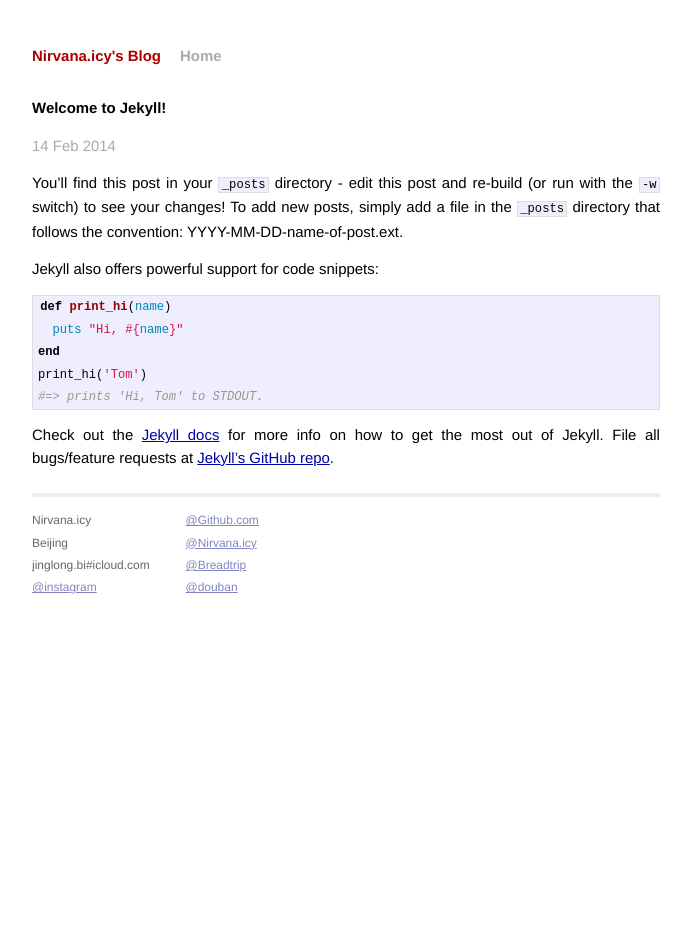
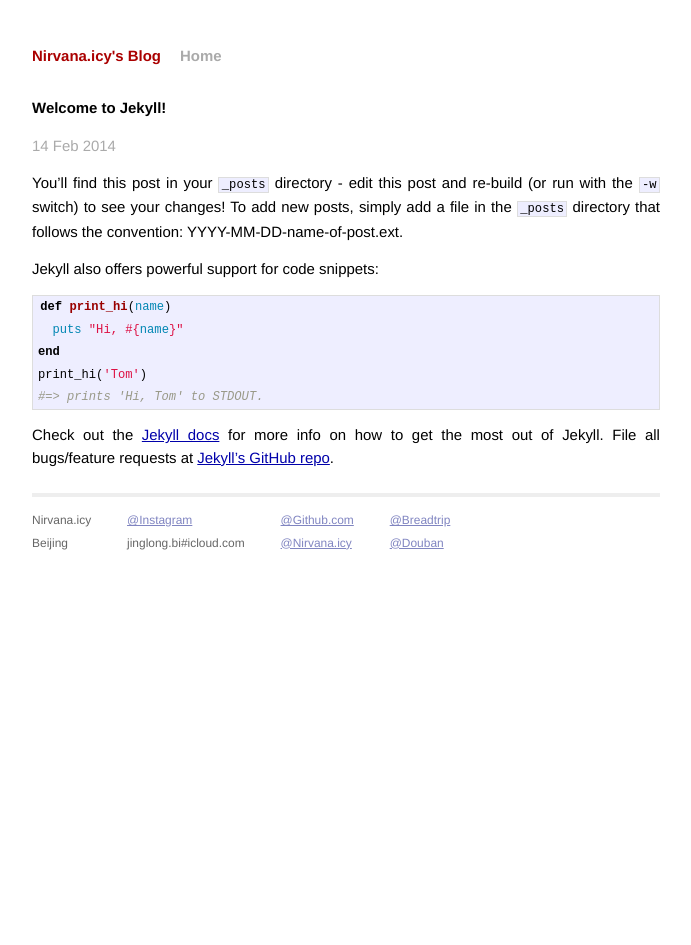
Before and after one commit to Nirvana-icy/Nirvana-icy.github.io, a Jekyll site: the page built from _posts/2014-02-14-welcome-to-jekyll.markdown, in a window 1280 px wide. Shown: the whole page, without its empty margins (294-985 px from the left). Built offline with Jekyll 4.4.1, drawn with Linux system fonts in a browser that asks for light colours; Markdown is read by kramdown in place of the engine named in the settings.

Commit message:
Adjust the layout of profile.

```diff
--- a/_layouts/default.html
+++ b/_layouts/default.html
@@ -27,17 +27,25 @@
             <div class="contact">
               <p>
                 Nirvana.icy<br />
-                Beijing<br />
-                jinglong.bi#icloud.com<br />
-                <a href="http://instagram.com/nirvana_icy">@instagram</a>
+                Beijing
               </p>
             </div>
             <div class="contact">
+                <p>
+                <a href="http://instagram.com/nirvana_icy">@Instagram</a><br />
+                jinglong.bi#icloud.com
+                </p>
+            </div>
+            <div class="contact">
+                <p>
+                <a href="https://github.com/Nirvana-icy">@Github.com</a><br />
+                <a href="http://weibo.com/waitbefore/home">@Nirvana.icy</a>
+                </p>
+            </div>
+            <div class="contact">
               <p>
-                <a href="https://github.com/Nirvana-icy">@Github.com</a><br />
-                <a href="http://weibo.com/waitbefore/home">@Nirvana.icy</a><br />
                 <a href="http://breadtrip.com/u/2387615418/">@Breadtrip</a><br />
-                <a href="http://www.douban.com/people/waitBefore/">@douban</a><br />
+                <a href="http://www.douban.com/people/waitBefore/">@Douban</a>
               </p>
             </div>
           </div>
```
